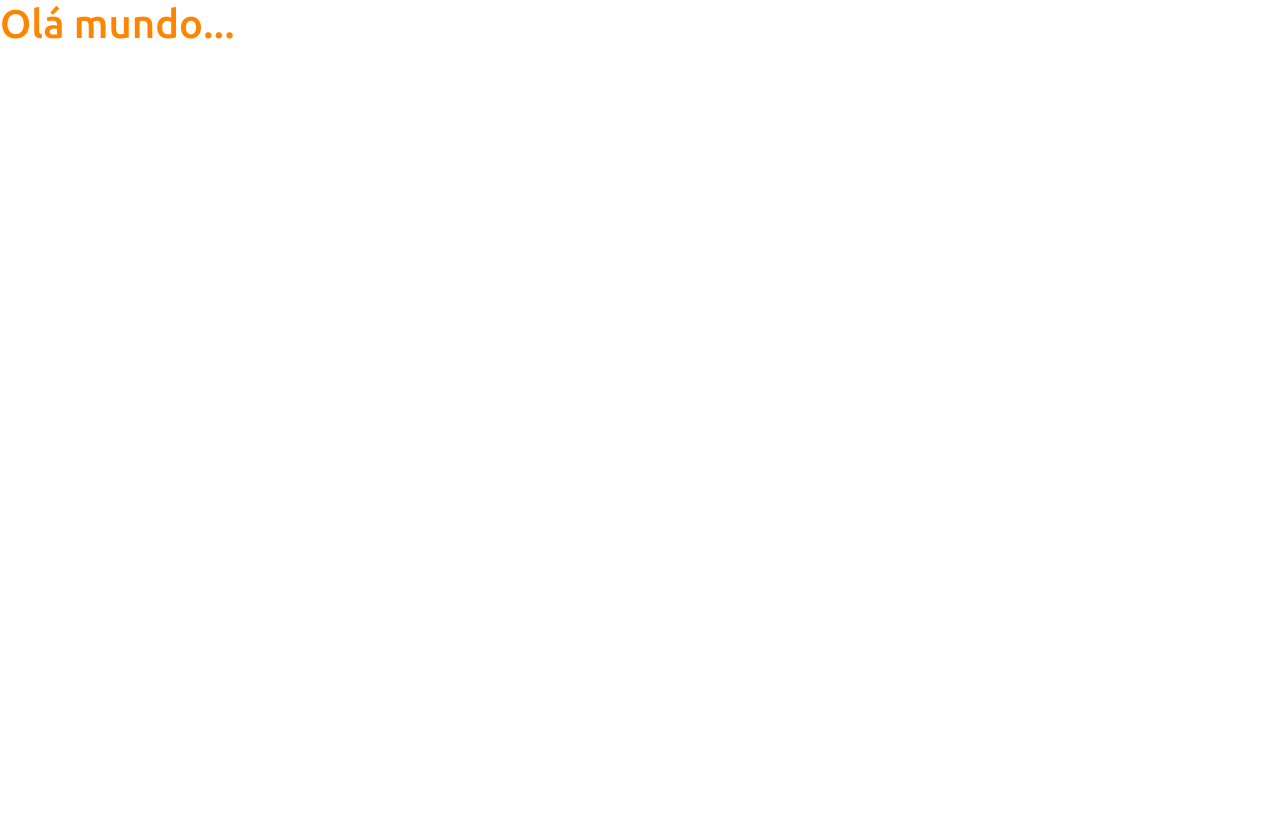
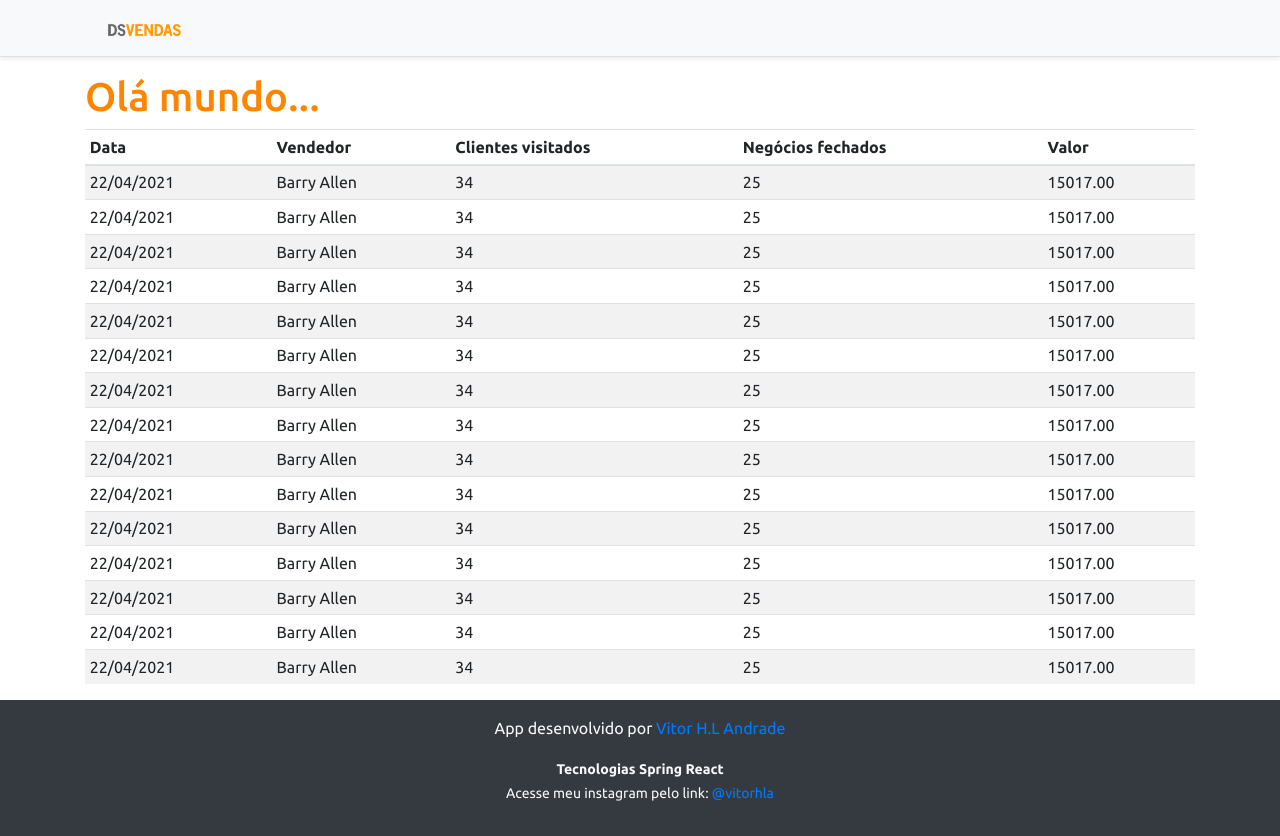
Before and after one commit to vitorhla/Project-DsVendas, a React (Create React App) app in the folder frontend/: page / in a window 1280 px wide. Before the commit the page ends 800 px from the top, so only its background shows below. Built offline with nearby package versions, Linux system fonts and the light colour scheme.

Commit message:
05-Basic static components

```diff
--- a/frontend/src/App.tsx
+++ b/frontend/src/App.tsx
@@ -1,8 +1,21 @@
+import DataTable from "components/DataTable";
+import Footer from "components/Footer";
+import NavBar from "components/NavBar";
+
 function App() {
   return (
-    <div>
+    <>
+    <NavBar/>
+
+    <div className = "container">
+
       <h1 className="text-primary"> Olá mundo... </h1>
+
+     <DataTable/>
     </div>
+
+    <Footer/>
+      </>
   );
 }
 
--- /dev/null
+++ b/frontend/src/components/DataTable/index.tsx
@@ -0,0 +1,132 @@
+const DataTable = () => {
+    return (
+
+        <div className="table-responsive">
+            <table className="table table-striped table-sm">
+
+                <thead>
+                    <tr>
+                        <th>Data</th>
+                        <th>Vendedor</th>
+                        <th>Clientes visitados</th>
+                        <th>Negócios fechados</th>
+                        <th>Valor</th>
+                    </tr>
+                </thead>
+
+
+                <tbody>
+                    <tr>
+                        <td>22/04/2021</td>
+                        <td>Barry Allen</td>
+                        <td>34</td>
+                        <td>25</td>
+                        <td>15017.00</td>
+                    </tr>
+                    <tr>
+                        <td>22/04/2021</td>
+                        <td>Barry Allen</td>
+                        <td>34</td>
+                        <td>25</td>
+                        <td>15017.00</td>
+                    </tr>
+                    <tr>
+                        <td>22/04/2021</td>
+                        <td>Barry Allen</td>
+                        <td>34</td>
+                        <td>25</td>
+                        <td>15017.00</td>
+                    </tr>
+                    <tr>
+                        <td>22/04/2021</td>
+                        <td>Barry Allen</td>
+                        <td>34</td>
+                        <td>25</td>
+                        <td>15017.00</td>
+                    </tr>
+                    <tr>
+                        <td>22/04/2021</td>
+                        <td>Barry Allen</td>
+                        <td>34</td>
+                        <td>25</td>
+                        <td>15017.00</td>
+                    </tr>
+                    <tr>
+                        <td>22/04/2021</td>
+                        <td>Barry Allen</td>
+                        <td>34</td>
+                        <td>25</td>
+                        <td>15017.00</td>
+                    </tr>
+                    <tr>
+                        <td>22/04/2021</td>
+                        <td>Barry Allen</td>
+                        <td>34</td>
+                        <td>25</td>
+                        <td>15017.00</td>
+                    </tr>
+                    <tr>
+                        <td>22/04/2021</td>
+                        <td>Barry Allen</td>
+                        <td>34</td>
+                        <td>25</td>
+                        <td>15017.00</td>
+                    </tr>
+                    <tr>
+                        <td>22/04/2021</td>
+                        <td>Barry Allen</td>
+                        <td>34</td>
+                        <td>25</td>
+                        <td>15017.00</td>
+                    </tr>
+                    <tr>
+                        <td>22/04/2021</td>
+                        <td>Barry Allen</td>
+                        <td>34</td>
+                        <td>25</td>
+                        <td>15017.00</td>
+                    </tr>
+                    <tr>
+                        <td>22/04/2021</td>
+                        <td>Barry Allen</td>
+                        <td>34</td>
+                        <td>25</td>
+                        <td>15017.00</td>
+                    </tr>
+                    <tr>
+                        <td>22/04/2021</td>
+                        <td>Barry Allen</td>
+                        <td>34</td>
+                        <td>25</td>
+                        <td>15017.00</td>
+                    </tr>
+                    <tr>
+                        <td>22/04/2021</td>
+                        <td>Barry Allen</td>
+                        <td>34</td>
+                        <td>25</td>
+                        <td>15017.00</td>
+                    </tr>
+                    <tr>
+                        <td>22/04/2021</td>
+                        <td>Barry Allen</td>
+                        <td>34</td>
+                        <td>25</td>
+                        <td>15017.00</td>
+                    </tr>
+                    <tr>
+                        <td>22/04/2021</td>
+                        <td>Barry Allen</td>
+                        <td>34</td>
+                        <td>25</td>
+                        <td>15017.00</td>
+                    </tr>
+
+                </tbody>
+            </table>
+        </div>
+
+    );
+}
+
+export default DataTable;
--- /dev/null
+++ b/frontend/src/components/Footer/index.tsx
@@ -0,0 +1,13 @@
+const Footer = () => {
+    return (
+        <footer className="footer mt-auto py-3 bg-dark">
+        <div className="container">
+          <p className="text-light">App desenvolvido por <a href="https://github.com/vitorhla" target="_blank" rel="noreferrer">Vitor H.L Andrade</a></p>
+          <p className="text-light"><small><strong>Tecnologias Spring React</strong><br/>
+            Acesse meu instagram pelo link: <a href="https://instagram.com/vitor.hla" target="_blank" rel="noreferrer">@vitorhla</a></small></p>
+        </div>
+      </footer>
+    );
+}
+
+export default Footer;
--- /dev/null
+++ b/frontend/src/components/NavBar/index.tsx
@@ -0,0 +1,15 @@
+import ImgDsDark from 'assets/img/ds_dark.png';
+
+const NavBar = () => {
+    return (
+        <div className="d-flex flex-column flex-md-row align-items-center p-3 px-md-4 mb-3 bg-light border-bottom shadow-sm">
+            <div className="container">
+                <nav className="my-2 my-md-0 mr-md-3">
+                    <img src={ImgDsDark} alt="DevSuperior" width="120" />
+                </nav>
+            </div>
+        </div>
+    );
+}
+
+export default NavBar;
```
Also changed, not shown: frontend/src/assets/img/ds_dark.png (added), frontend/src/assets/img/ds_dark1.svg (added).
